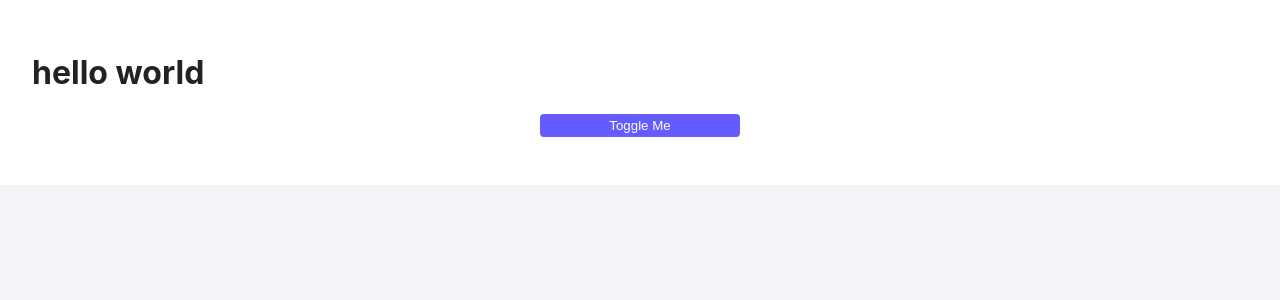
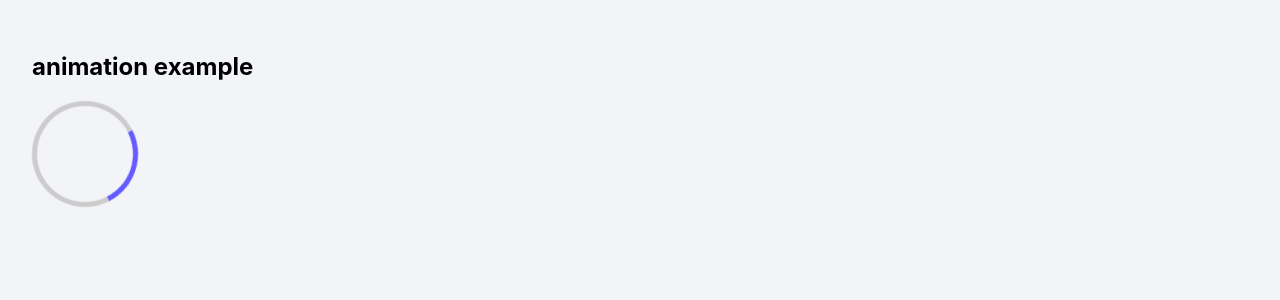
Before and after one commit to mendelssohnbach/styled-john-smilga, a React (Create React App) app: page / in a window 1280 px wide. Shown: the top 300 px of the page. Built offline with nearby package versions, Linux system fonts and the light colour scheme.

Commit message:
update: lesson31
https://gitmoji.dev/

```diff
--- a/src/App.js
+++ b/src/App.js
@@ -1,38 +1,12 @@
-import { useState } from 'react';
-import styled, { ThemeProvider } from 'styled-components';
-import GlobalStyles from './global-styles';
-
-const BaseTheme = {
-  color: '#222',
-  background: '#fff',
-};
-const DarkTheme = {
-  color: '#fff',
-  background: '#222',
-};
-
-const Container = styled.div`
-  padding: 2rem;
-  color: ${(props) => props.theme.color};
-  background: ${(props) => props.theme.background};
-`;
+import styled from 'styled-components';
+import Loading from './components//Loading';
 
 function App() {
-  const [baseTheme, setTheme] = useState(true);
-
-  const toggleTheme = () => {
-    setTheme(!baseTheme);
-  };
   return (
-    <ThemeProvider theme={baseTheme === true ? BaseTheme : DarkTheme}>
-      <GlobalStyles />
-      <Container>
-        <h1>hello world</h1>
-        <button className="btn" onClick={toggleTheme}>
-          toggle me
-        </button>
-      </Container>
-    </ThemeProvider>
+    <div style={{ padding: '2rem' }}>
+      <h2>animation example</h2>
+      <Loading />
+    </div>
   );
 }
 
--- /dev/null
+++ b/src/components/Loading.jsx
@@ -0,0 +1,18 @@
+import styled, { keyframes } from 'styled-components';
+
+const spinner = keyframes`
+  to {
+    transform: rotate(360deg);
+  }
+`;
+
+const Loading = styled.div`
+  width: 6rem;
+  height: 6rem;
+  border: 5px solid #ccc;
+  border-radius: 50%;
+  border-top-color: var(--primary);
+  animation: ${spinner} 0.6s linear infinite;
+`;
+
+export default Loading;
--- a/src/index.js
+++ b/src/index.js
@@ -1,6 +1,6 @@
 import React from 'react';
 import ReactDOM from 'react-dom';
-// import './index.css';
+import './index.css';
 import App from './App';
 
 ReactDOM.render(
```
Also changed, not shown: src/ThemeExample.js (added, +39 -0 lines).
